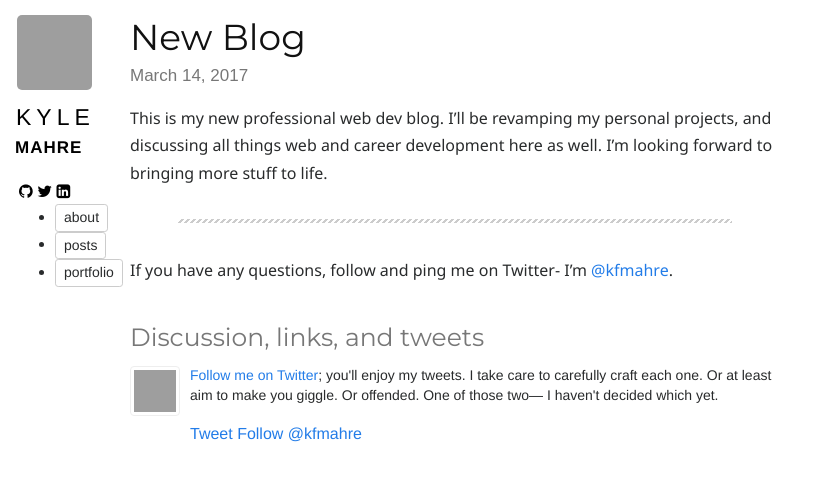
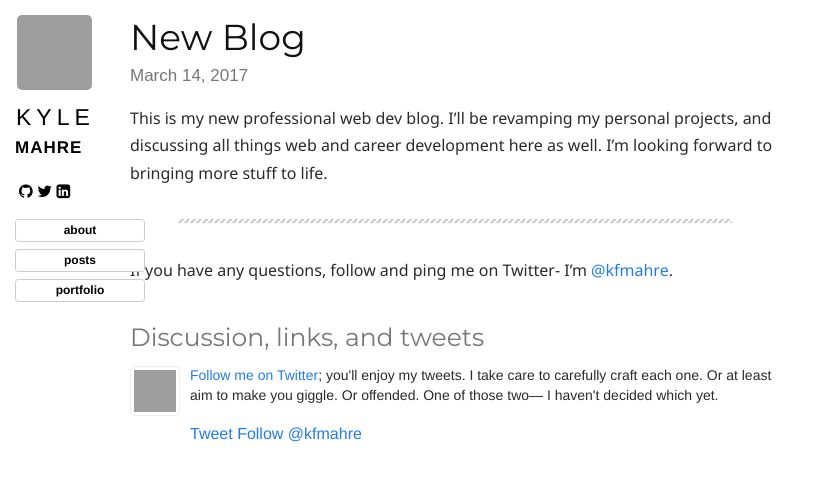
Before and after one commit to kfmahre/kfmahre.github.io, a Jekyll site: the page built from _posts/2017-03-14-New Blog.markdown, in a window 1280 px wide. Shown: the top 481 px of the page, without its empty margins (0-820 px from the left). Built offline with Jekyll 4.4.1, drawn with Linux system fonts in a browser that asks for light colours; nearby versions of some CDN libraries; comment, search, counter and statistics services are not loaded; grey boxes are pictures that could not be loaded.

Commit message:
style: readding a class

```diff
--- a/_includes/sidebar.html
+++ b/_includes/sidebar.html
@@ -17,7 +17,7 @@
     <!--<a href="/atom.xml" title="Atom RSS feed" aria-label="Atom RSS feed"><i class="fa fa-rss"></i></a>-->
   </section>
 
-  <section class="contianer">
+  <section class="contianer sections">
     <ul>
       <li><a class="btn btn-secondary btn-sm" href="/about.html">about</a></li>
       <li><a class="btn btn-secondary btn-sm" href="/">posts</a></li>
```
